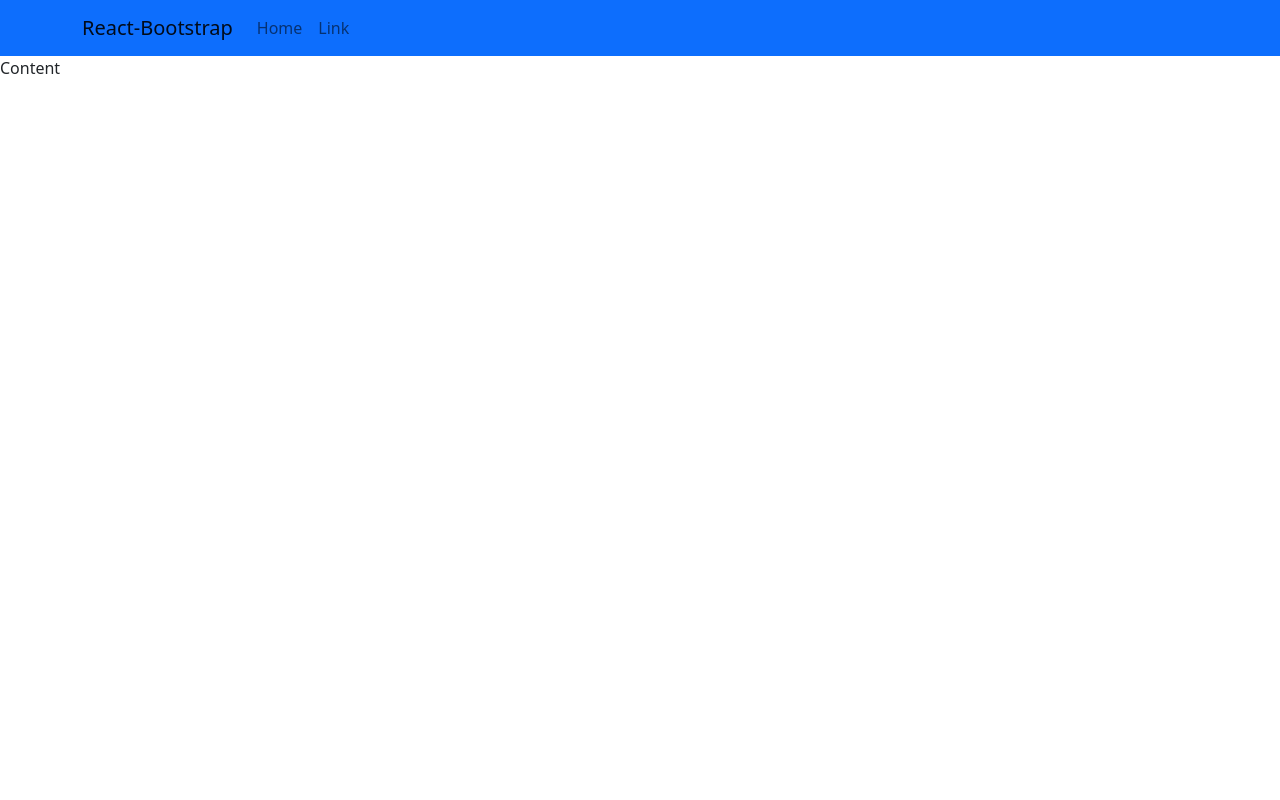
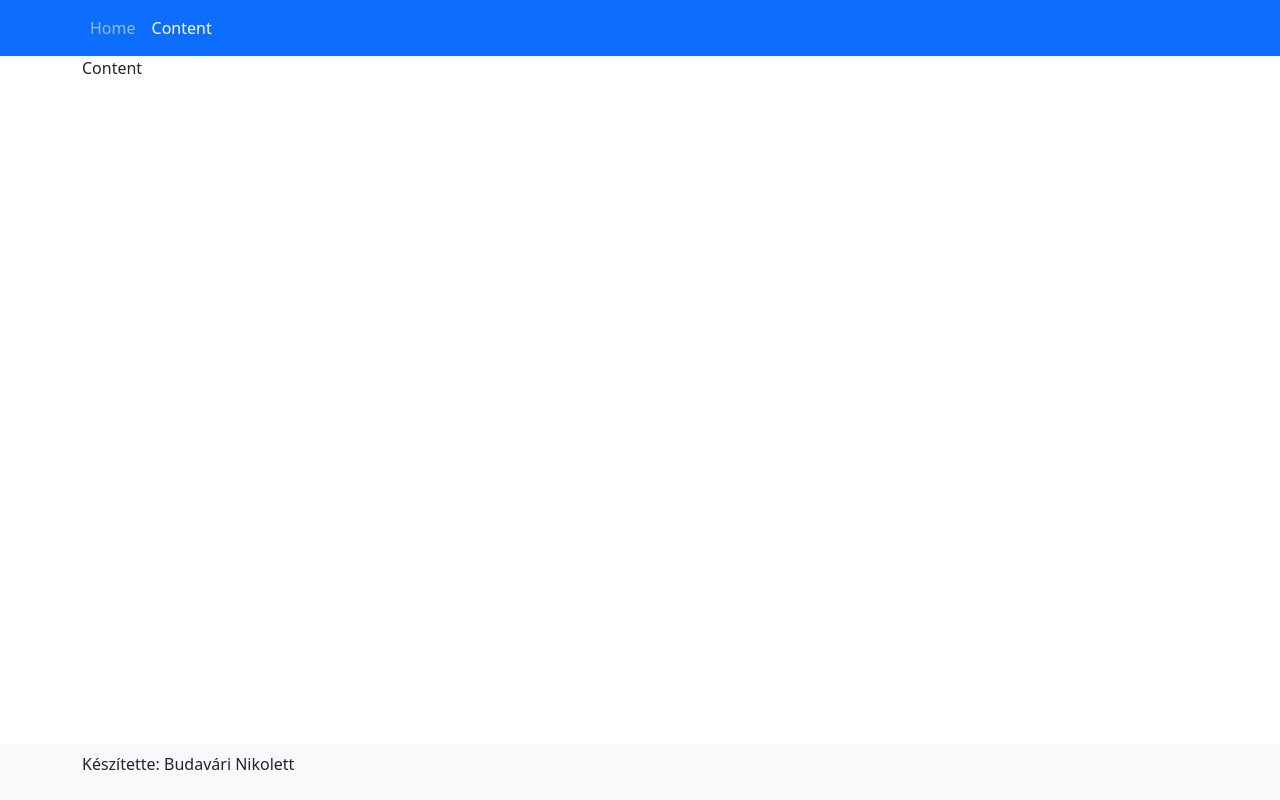
Before and after one commit to Mia2013/task, a React (Create React App) app: page /content in a window 1280 px wide. Built offline with nearby package versions, Linux system fonts and the light colour scheme.

Commit message:
add footer

```diff
--- a/src/App.css
+++ b/src/App.css
@@ -1,4 +1,4 @@
-body{
+body {
   margin: 0;
   padding: 0;
   box-sizing: border-box;
--- a/src/App.js
+++ b/src/App.js
@@ -1,17 +1,23 @@
 import "./App.css";
 import { Routes, Route } from "react-router-dom";
+import Container from "react-bootstrap/Container";
+
 import Home from "./pages/Home";
 import Content from "./pages/Content";
-import Navbar from "./components/Navbar";
+import BasicNavbar from "./components/Navbar";
+import Footer from "./components/Footer";
 
 function App() {
   return (
     <div className="App">
-      <Navbar />
-      <Routes>
-        <Route path="home" element={<Home />} />
-        <Route path="content" element={<Content />} />
-      </Routes>
+      <BasicNavbar />
+      <Container>
+        <Routes>
+          <Route path="home" element={<Home />} />
+          <Route path="content" element={<Content />} />
+        </Routes>
+      </Container>
+      <Footer/>
     </div>
   );
 }
--- /dev/null
+++ b/src/components/Footer.js
@@ -0,0 +1,12 @@
+import Container from 'react-bootstrap/Container';
+import Navbar from 'react-bootstrap/Navbar';
+
+export default function Footer() {
+  return (
+    <Navbar bg="light" expand="lg"  fixed="bottom">
+      <Container>
+       <p>Készítette: Budavári Nikolett</p>
+      </Container>
+    </Navbar>
+  );
+}
--- a/src/components/Navbar.js
+++ b/src/components/Navbar.js
@@ -1,18 +1,20 @@
-import Container from 'react-bootstrap/Container';
-import Nav from 'react-bootstrap/Nav';
-import Navbar from 'react-bootstrap/Navbar';
+import Container from "react-bootstrap/Container";
+import Nav from "react-bootstrap/Nav";
+import Navbar from "react-bootstrap/Navbar";
+import { NavLink } from "react-router-dom";
 
 export default function BasicNavbar() {
   return (
-    <Navbar bg="primary" expand="lg">
+    <Navbar bg="primary" expand="lg" variant="dark">
       <Container>
-        <Navbar.Brand href="home">React-Bootstrap</Navbar.Brand>
-        <Navbar.Toggle aria-controls="basic-navbar-nav" />
         <Navbar.Collapse id="basic-navbar-nav">
           <Nav className="me-auto">
-            <Nav.Link href="home">Home</Nav.Link>
-            <Nav.Link href="content">Link</Nav.Link>
-
+            <NavLink to="home" className="nav-link">
+              Home
+            </NavLink>
+            <NavLink to="content" className="nav-link">
+              Content
+            </NavLink>
           </Nav>
         </Navbar.Collapse>
       </Container>
```
